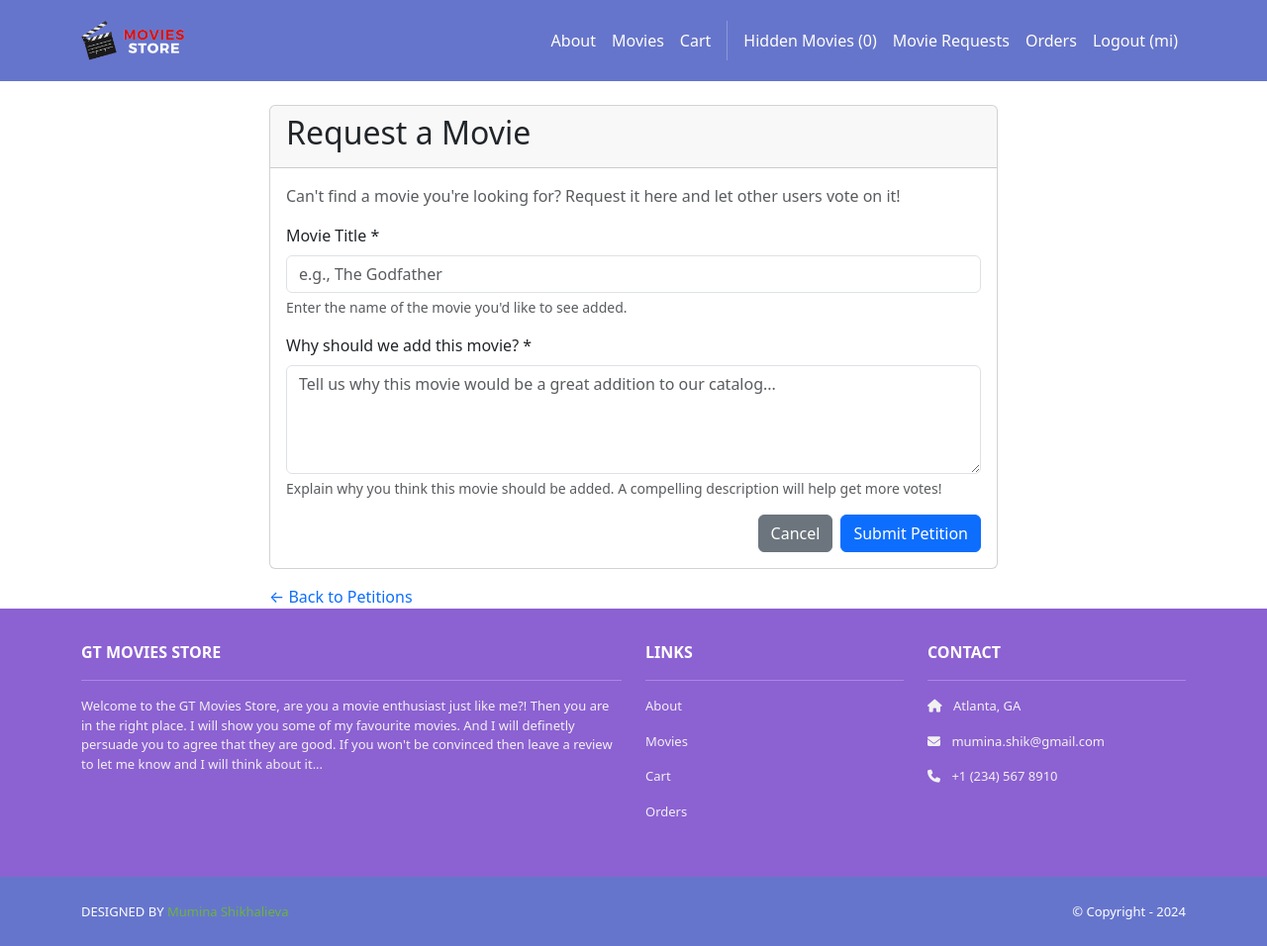
After one commit to nimus1024/moviesstore, a Django app: page /movies/petitions/create/ in a window 1280 px wide. The commit adds this page. Shown: the whole page at 99% size. Run offline with Django 5.2, Linux system fonts and the light colour scheme; a user stored in the database is signed in; data comes from the database, SQL or seed files in the repository; some libraries are stand-ins or nearby versions.

```diff
--- a/movies/admin.py
+++ b/movies/admin.py
@@ -1,5 +1,5 @@
 from django.contrib import admin
-from .models import Movie, Review
+from .models import Movie, Review, MoviePetition, PetitionVote
 
 class MovieAdmin(admin.ModelAdmin):
     ordering = ['name']
@@ -7,3 +7,5 @@ class MovieAdmin(admin.ModelAdmin):
 
 admin.site.register(Movie, MovieAdmin)
 admin.site.register(Review)
+admin.site.register(MoviePetition)
+admin.site.register(PetitionVote)
--- /dev/null
+++ b/movies/templates/movies/create_petition.html
@@ -0,0 +1,70 @@
+{% extends 'base.html' %}
+
+{% block content %}
+<div class="container mt-4">
+    <div class="row justify-content-center">
+        <div class="col-md-8">
+            <div class="card">
+                <div class="card-header">
+                    <h2>{{ template_data.title }}</h2>
+                </div>
+                <div class="card-body">
+                    <p class="text-muted">
+                        Can't find a movie you're looking for? Request it here and let other users vote on it!
+                    </p>
+
+                    {% if messages %}
+                        {% for message in messages %}
+                            <div class="alert alert-{{ message.tags }} alert-dismissible fade show" role="alert">
+                                {{ message }}
+                                <button type="button" class="btn-close" data-bs-dismiss="alert"></button>
+                            </div>
+                        {% endfor %}
+                    {% endif %}
+
+                    <form method="POST" action="{% url 'movies.create_petition' %}">
+                        {% csrf_token %}
+
+                        <div class="mb-3">
+                            <label for="movie_title" class="form-label">Movie Title *</label>
+                            <input type="text"
+                                   class="form-control"
+                                   id="movie_title"
+                                   name="movie_title"
+                                   placeholder="e.g., The Godfather"
+                                   required
+                                   maxlength="255">
+                            <div class="form-text">Enter the name of the movie you'd like to see added.</div>
+                        </div>
+
+                        <div class="mb-3">
+                            <label for="description" class="form-label">Why should we add this movie? *</label>
+                            <textarea class="form-control"
+                                      id="description"
+                                      name="description"
+                                      rows="4"
+                                      placeholder="Tell us why this movie would be a great addition to our catalog..."
+                                      required></textarea>
+                            <div class="form-text">
+                                Explain why you think this movie should be added.
+                                A compelling description will help get more votes!
+                            </div>
+                        </div>
+
+                        <div class="d-grid gap-2 d-md-flex justify-content-md-end">
+                            <a href="{% url 'movies.petitions_list' %}" class="btn btn-secondary">Cancel</a>
+                            <button type="submit" class="btn btn-primary">Submit Petition</button>
+                        </div>
+                    </form>
+                </div>
+            </div>
+
+            <div class="mt-3">
+                <a href="{% url 'movies.petitions_list' %}" class="text-decoration-none">
+                    ← Back to Petitions
+                </a>
+            </div>
+        </div>
+    </div>
+</div>
+{% endblock %}
--- a/movies/urls.py
+++ b/movies/urls.py
@@ -10,4 +10,8 @@ urlpatterns = [
     path('hide/<int:id>/', views.hide_movie, name='movies.hide'),
     path('unhide/<int:id>/', views.unhide_movie, name='movies.unhide'),
     path('hidden/', views.hidden_movies, name='movies.hidden'),
+    path('petitions/', views.petitions_list, name='movies.petitions_list'),
+    path('petitions/create/', views.create_petition, name='movies.create_petition'),
+    path('petitions/<int:petition_id>/vote/', views.vote_petition, name='movies.vote_petition'),
+    path('petitions/<int:petition_id>/unvote/', views.unvote_petition, name='movies.unvote_petition'),
 ]
--- a/movies/views.py
+++ b/movies/views.py
@@ -1,6 +1,7 @@
 from django.shortcuts import render, redirect, get_object_or_404
-from .models import Movie, Review, HiddenMovie
+from .models import Movie, Review, HiddenMovie, MoviePetition, PetitionVote
 from django.contrib.auth.decorators import login_required
+from django.contrib import messages
 
 def index(request):
     search_term = request.GET.get('search')
@@ -87,3 +88,91 @@ def unhide_movie(request, id):
     hidden = get_object_or_404(HiddenMovie, user=request.user, movie_id=id)
     hidden.delete()
     return redirect('movies.hidden')
+
+# Your existing views stay the same...
+# (index, show, create_review, edit_review, delete_review, hide_movie, hidden_movies, unhide_movie)
+
+# Add these new views at the bottom:
+
+def petitions_list(request):
+    """Display all movie petitions, sorted by vote count"""
+    petitions = MoviePetition.objects.filter(is_approved=False, is_rejected=False)
+
+    # Add vote count to each petition for sorting
+    petitions_with_votes = []
+    for petition in petitions:
+        petition.vote_count = petition.get_vote_count()
+        petition.user_voted = petition.user_has_voted(request.user)
+        petitions_with_votes.append(petition)
+
+    # Sort by vote count (highest first)
+    petitions_with_votes.sort(key=lambda x: x.vote_count, reverse=True)
+
+    template_data = {
+        'title': 'Movie Petitions',
+        'petitions': petitions_with_votes
+    }
+    return render(request, 'movies/petitions_list.html', {'template_data': template_data})
+
+
+@login_required
+def create_petition(request):
+    """Allow users to create a new movie petition"""
+    if request.method == 'GET':
+        template_data = {
+            'title': 'Request a Movie'
+        }
+        return render(request, 'movies/create_petition.html', {'template_data': template_data})
+
+    elif request.method == 'POST':
+        movie_title = request.POST.get('movie_title', '').strip()
+        description = request.POST.get('description', '').strip()
+
+        if not movie_title or not description:
+            messages.error(request, 'Both movie title and description are required.')
+            return redirect('movies.create_petition')
+
+        # Create the petition
+        petition = MoviePetition()
+        petition.movie_title = movie_title
+        petition.description = description
+        petition.petitioner = request.user
+        petition.save()
+
+        messages.success(request, f'Your petition for "{movie_title}" has been created!')
+        return redirect('movies.petitions_list')
+
+
+@login_required
+def vote_petition(request, petition_id):
+    """Allow users to vote for a movie petition"""
+    petition = get_object_or_404(MoviePetition, id=petition_id)
+
+    # Check if user already voted
+    if petition.user_has_voted(request.user):
+        messages.info(request, 'You have already voted for this petition.')
+    else:
+        # Create the vote
+        vote = PetitionVote()
+        vote.petition = petition
+        vote.user = request.user
+        vote.save()
+
+        messages.success(request, f'Your vote for "{petition.movie_title}" has been recorded!')
+
+    return redirect('movies.petitions_list')
+
+
+@login_required
+def unvote_petition(request, petition_id):
+    """Allow users to remove their vote from a petition"""
+    petition = get_object_or_404(MoviePetition, id=petition_id)
+
+    try:
+        vote = PetitionVote.objects.get(petition=petition, user=request.user)
+        vote.delete()
+        messages.success(request, f'Your vote for "{petition.movie_title}" has been removed.')
+    except PetitionVote.DoesNotExist:
+        messages.info(request, 'You have not voted for this petition.')
+
+    return redirect('movies.petitions_list')
--- a/moviesstore/templates/base.html
+++ b/moviesstore/templates/base.html
@@ -30,8 +30,10 @@
             <div class="vr bg-white mx-2 d-none d-lg-block"></div>
             {% if user.is_authenticated %}
             <a href="{% url 'movies.hidden' %}" class="nav-link">Hidden Movies ({{ user.hiddenmovie_set.count }})</a>
+            <a href="{% url 'movies.petitions_list' %}" class="nav-link">Movie Requests</a>
             <a class="nav-link" href="{% url 'accounts.orders' %}">Orders</a>
             <a class="nav-link" href="{% url 'accounts.logout' %}">Logout ({{ user.username }})</a>
+
             {% else %}
             <a class="nav-link" href="{% url 'accounts.login' %}">Login</a>
             <a class="nav-link" href="{% url 'accounts.signup' %}">Sign Up</a>
```
Also changed, not shown: movies/models.py (+38 -0 lines), movies/templates/movies/petitions_list.html (added, +86 -0 lines), movies/migrations/0003_moviepetition_petitionvote.py (added), 1 other file.
